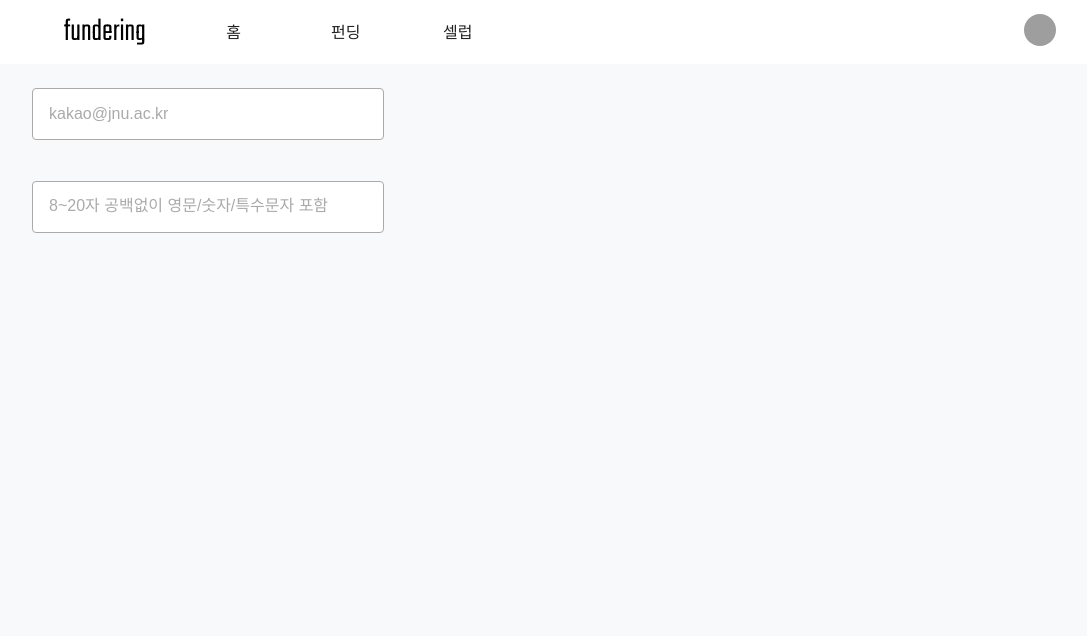
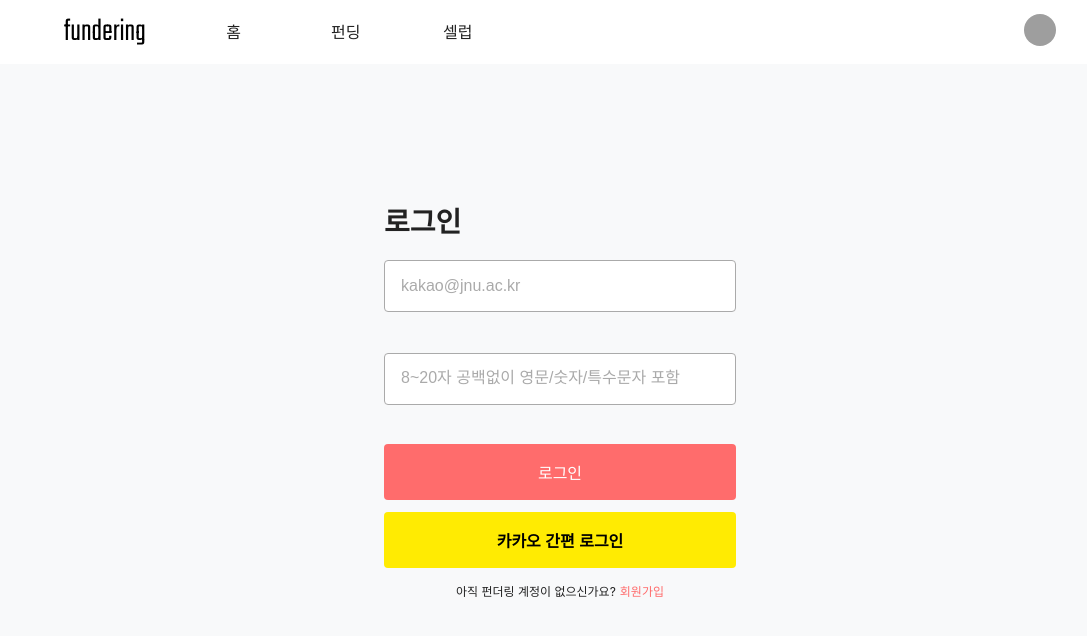
Before and after one commit to Step3-kakao-tech-campus/Team13_FE, a React (Vite) app in the folder src/: page /sign-in in a window 1280 px wide. Shown: the top 636 px of the page, without its empty margins (80-1167 px from the left). Built offline with nearby package versions, Linux system fonts and the light colour scheme; grey boxes are pictures that could not be loaded; a web font is replaced by a local one.

Commit message:
feat: LoginPage Form.jsx styled-components 적용, UI완성

```diff
--- a/src/src/pages/LoginPage.jsx
+++ b/src/src/pages/LoginPage.jsx
@@ -1,6 +1,40 @@
+import { useNavigate } from "react-router-dom";
+import routes from "@/constants/routes.js";
+import styled from "styled-components";
+
+import Button from "@/components/common/Button.jsx";
 import Form from "@/components/common/form/Form.jsx";
 
+const Styled = {
+  LoginContainer: styled.div`
+    display: flex;
+    justify-content: center;
+    height: 100vh;
+    margin: 9rem 0;
+  `,
+  LoginTitle: styled.h1`
+    font-size: 1.75rem;
+    font-weight: bold;
+    text-align: left;
+  `,
+  BottomMsg: styled.div`
+    font-size: 0.75rem;
+    display: flex;
+    justify-content: center;
+    padding: 0.75rem;
+
+    & span {
+      color: ${({ theme }) => theme.color.mainRed};
+      display: block;
+      margin-left: 0.25rem;
+      cursor: pointer;
+    }
+  `,
+};
+
 function LoginPage() {
+  const navigate = useNavigate();
+
   const loginDefault = {
     email: "",
     password: "",
@@ -9,7 +43,6 @@
   const loginInfo = [
     {
       id: "email",
-      // label: "이메일",
       type: "text",
       placeholder: "kakao@jnu.ac.kr",
       validation: {
@@ -35,19 +68,50 @@
         minLength: { value: 8, message: "비밀번호는 8글자 이상입니다" },
         maxLength: { value: 20, message: "비밀번호는 20글자 이내입니다" },
       },
-      // requireMsg: "8~20자 공백 없이 영문, 숫자, 특수문자를 포함해주세요!",
     },
   ];
 
   return (
-    <div>
+    <Styled.LoginContainer>
+      <div
+        style={{
+          width: "22rem",
+        }}
+      >
+        <Styled.LoginTitle>로그인</Styled.LoginTitle>
         <Form
           onSubmit={(data) => console.log(data)}
           onError={(err) => console.log(err)}
           inputInformations={loginInfo}
           defaultValues={loginDefault}
         />
+        <Button
+          style={{
+            width: "100%",
+            padding: "1rem",
+            margin: "0.375rem 0",
+          }}
+        >
+          로그인
+        </Button>
+        <Button
+          style={{
+            width: "100%",
+            padding: "1rem",
+            margin: "0.375rem 0",
+            backgroundColor: "#FFEB02",
+            color: "#000000",
+            fontWeight: "bold",
+          }}
+        >
+          카카오 간편 로그인
+        </Button>
+        <Styled.BottomMsg>
+          아직 펀더링 계정이 없으신가요?
+          <span onClick={() => navigate(routes.signUp)}>회원가입</span>
+        </Styled.BottomMsg>
       </div>
+    </Styled.LoginContainer>
   );
 }
 
```
Lines whose indentation alone changed are shown as unchanged.
